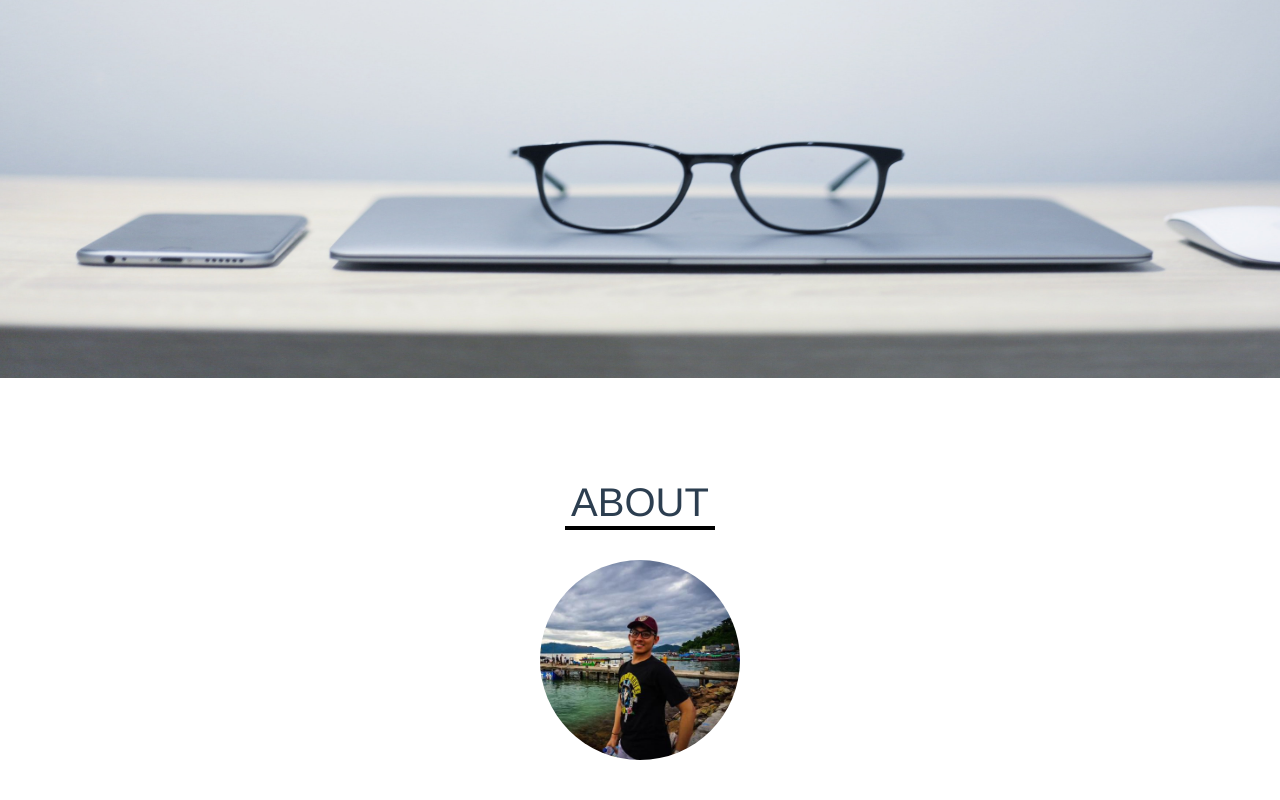
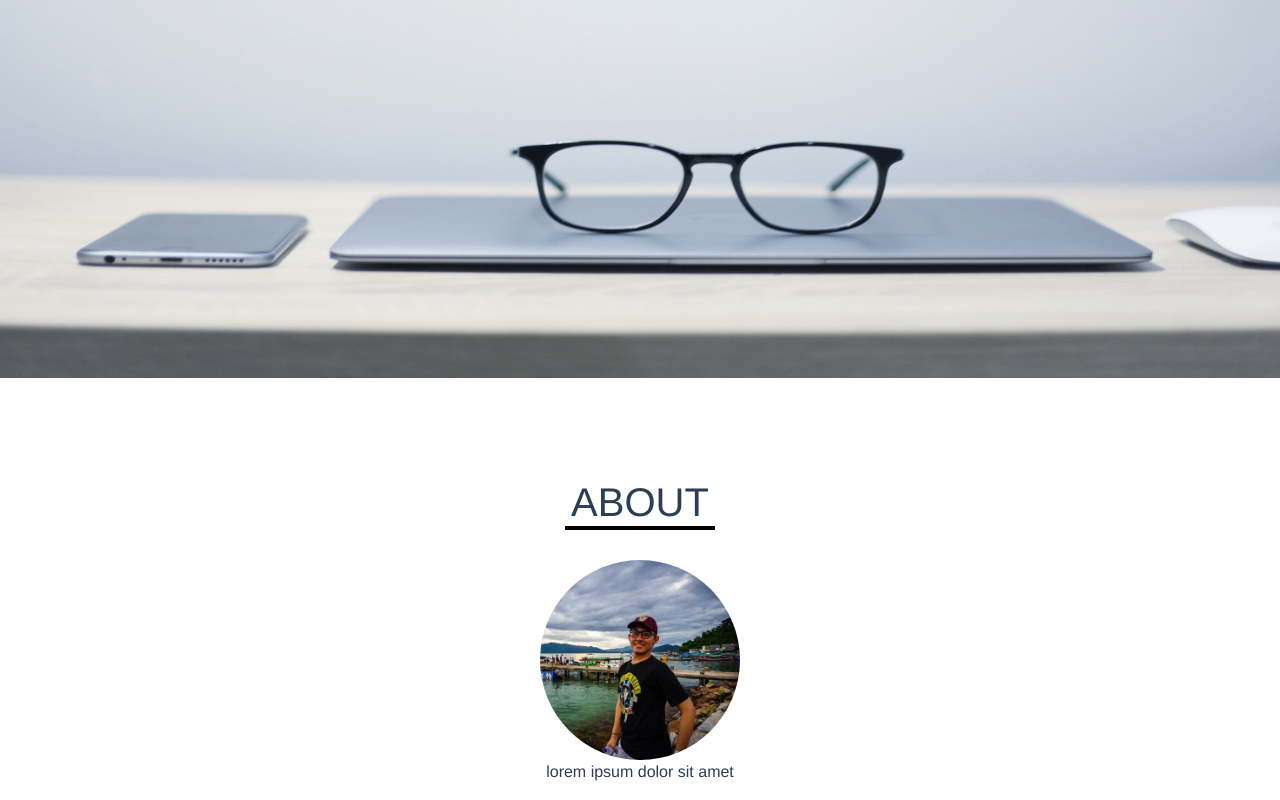
Before and after one commit to farhanrbnn/personal-web, a Vue app: page / in a window 1280 px wide. Shown: the part 423-1223 px from the top of the page. Before the commit the page ends 1183 px from the top, so only its background shows below. Built offline with nearby package versions, Linux system fonts and the light colour scheme.

Commit message:
update aboutMe

```diff
--- a/src/components/aboutMe.vue
+++ b/src/components/aboutMe.vue
@@ -3,13 +3,19 @@
 		<h1>ABOUT</h1>
 		<div>
 			<img v-bind:src="require('@/assets/farhan.jpg')" width="200">
+			<p>{{text}}</p>
 		</div>
 	</div>
 </template>
 
 <script>
 	export default {
-
+		name: 'aboutMe',
+		data: function(){
+			return{
+			text: 'lorem ipsum dolor sit amet'
+			}
+		}
 	}
 </script>
 
```
